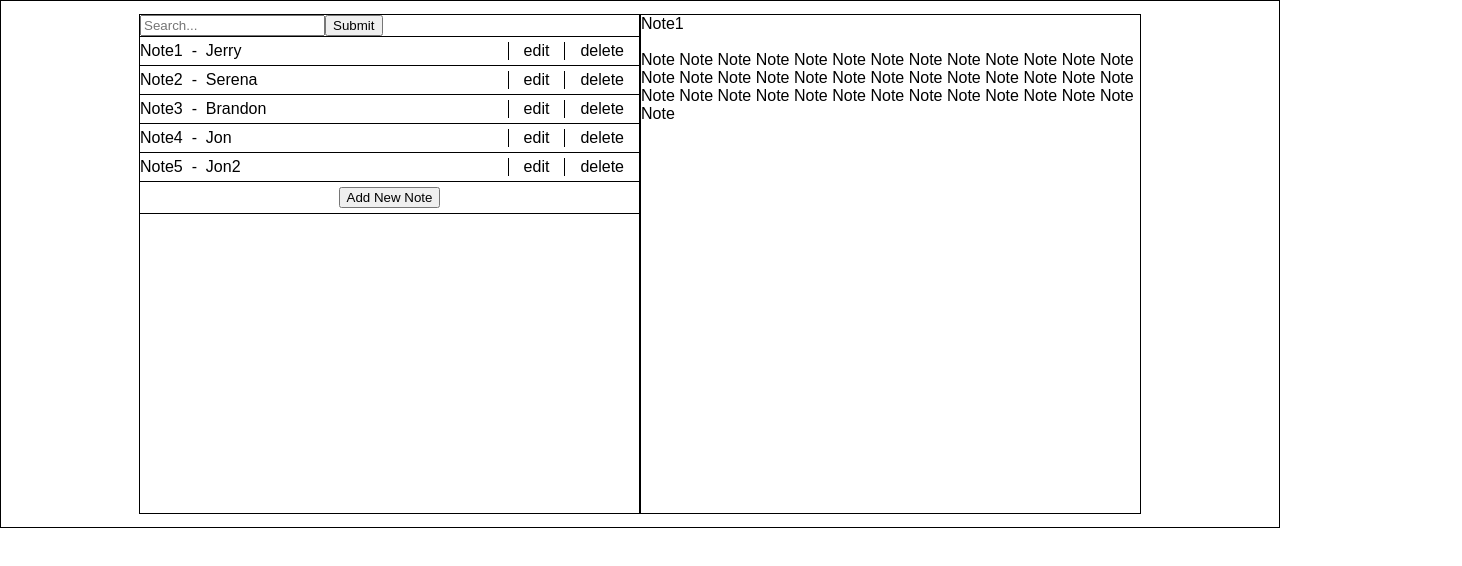
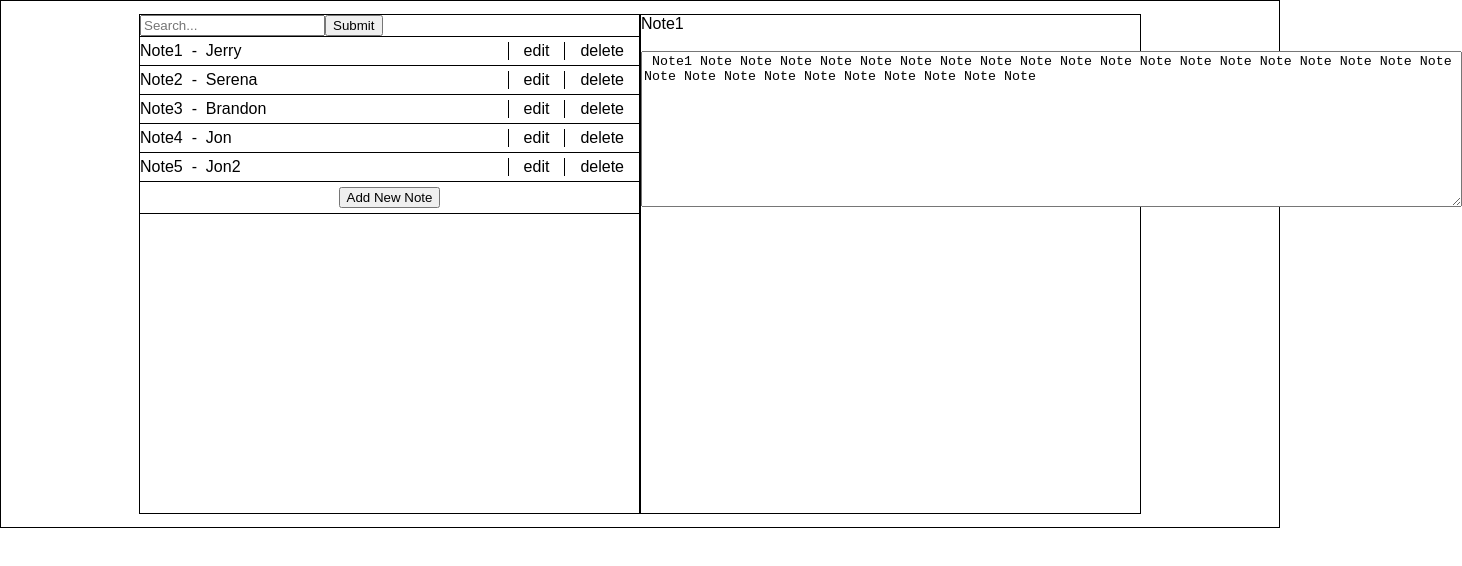
Before and after one commit to JerryKu/Notes_Application, a React (Create React App) app: page / in a window 1280 px wide. Shown: the top 566 px of the page, 1462 px wide, since content can reach past the window. Built offline with nearby package versions, Linux system fonts and the light colour scheme.

Commit message:
Implemented editable text area

```diff
--- a/src/App.js
+++ b/src/App.js
@@ -12,6 +12,7 @@ class App extends React.Component {
     this.onNoteAdd = this.onNoteAdd.bind(this);
     this.onNoteClick = this.onNoteClick.bind(this);
     this.onNoteDelete = this.onNoteDelete.bind(this);
+    this.onNoteChange = this.onNoteChange.bind(this);
     this.state = {
       notes: props.initialNotes,
       currentNote: props.initialNotes[0],
@@ -37,7 +38,7 @@ class App extends React.Component {
       return{
         currentNote: note
       }
-    }.bind(this))
+    })
   }
   onNoteDelete(index){
     console.log(index);
@@ -48,6 +49,17 @@ class App extends React.Component {
       }
     })
   }
+  onNoteChange(event){
+    const update = event.target.value;
+    this.setState(function(prevState, props){
+      prevState.currentNote.content = update;
+      return {
+        currentNote: prevState.currentNote,
+      }
+    }
+
+    )
+  }
   render(){
     return(
       <div className='application'>
@@ -57,7 +69,7 @@ class App extends React.Component {
             <NoteList notes={this.state.notes} onNoteClick={this.onNoteClick} onNoteDelete={this.onNoteDelete}/>
             <AddNote onAdd={this.onNoteAdd} />
           </div>
-          <NoteView currentNote={this.state.currentNote}/>
+          <NoteView currentNote={this.state.currentNote} onNoteChange={this.onNoteChange}/>
         </div>
       </div>
       )
--- a/src/components/NoteView.js
+++ b/src/components/NoteView.js
@@ -7,9 +7,10 @@ class NoteView extends Component {
   render() {
     return (
       <div className="note-view">
-        {this.props.currentNote.title} <br/>
+        {this.props.currentNote.title}
         <br/>
-        {this.props.currentNote.content}
+        <br/>
+        <div><textarea rows='10' cols='100' name="content" className="note-content" value={this.props.currentNote.content} onChange={(e)=>{this.props.onNoteChange(e)}}/></div>
       </div>
     );
   }
--- a/src/index.js
+++ b/src/index.js
@@ -7,31 +7,31 @@ const NOTES = [
   {
     title: "Note1",
     author: "Jerry",
-    content: "Note Note Note Note Note Note Note Note Note Note Note Note Note Note Note Note Note Note Note Note Note Note Note Note Note Note Note Note Note Note Note Note Note Note Note Note Note Note Note Note",
+    content: " Note1 Note Note Note Note Note Note Note Note Note Note Note Note Note Note Note Note Note Note Note Note Note Note Note Note Note Note Note Note Note",
     key: 0
   },
   {
     title: "Note2",
     author: "Serena",
-    content: "Note Note Note Note Note Note Note Note Note Note Note Note Note Note Note Note Note Note Note Note Note Note Note Note Note Note Note Note Note Note Note Note Note Note Note Note Note Note Note Note",
+    content: "Note2 Note Note Note Note Note Note Note Note Note Note Note Note Note Note Note Note Note Note Note Note Note Note Note Note Note Note Note Note Note Note Note Note Note Note Note Note Note",
     key: 1
   },
   {
     title: "Note3",
     author: "Brandon",
-    content: "Note Note Note Note Note Note Note Note Note Note Note Note Note Note Note Note Note Note Note Note Note Note Note Note Note Note Note Note Note Note Note Note Note Note Note Note Note Note Note Note",
+    content: "Note3 Note Note Note Note Note Note Note Note Note Note Note Note Note Note Note Note Note Note Note Note Note Note Note Note Note Note Note Note Note Note Note Note Note Note Note Note Note Note Note",
     key: 2
   },
   {
     title: "Note4",
     author: "Jon",
-    content: "Note Note Note Note Note Note Note Note Note Note Note Note Note Note Note Note Note Note Note Note Note Note Note Note Note Note Note Note Note Note Note Note Note Note Note Note Note Note Note Note",
+    content: "Note4 Note Note Note Note Note Note Note Note Note Note Note Note Note Note Note Note Note Note Note Note Note Note Note Note Note Note Note Note Note Note Note Note Note Note Note Note Note Note Note",
     key: 3
   },
   {
     title: "Note5",
     author: "Jon2",
-    content: "Note Note Note Note Note Note Note Note Note Note Note Note Note Note Note Note Note Note Note Note Note Note Note Note Note Note Note Note Note Note Note Note Note Note Note Note Note Note Note Note",
+    content: "Note5 Note Note Note Note Note Note Note Note Note Note Note Note Note Note Note Note Note Note Note Note Note Note Note Note Note Note Note Note Note Note Note Note Note Note Note Note Note Note Note",
     key: 4
   }
 ]
```
